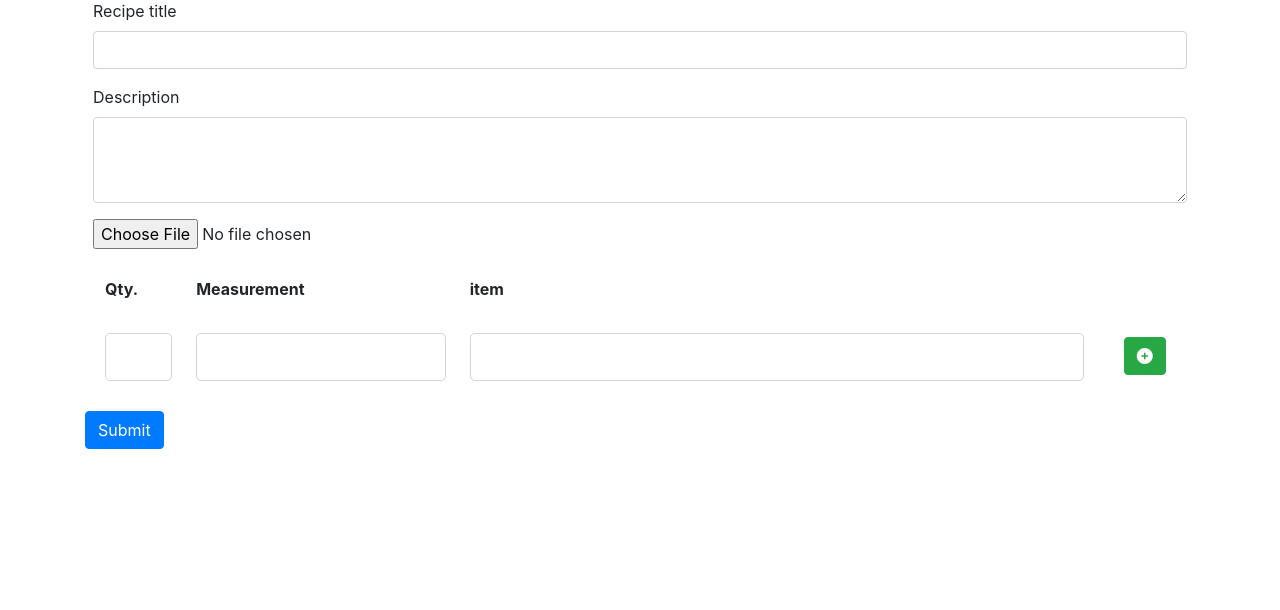
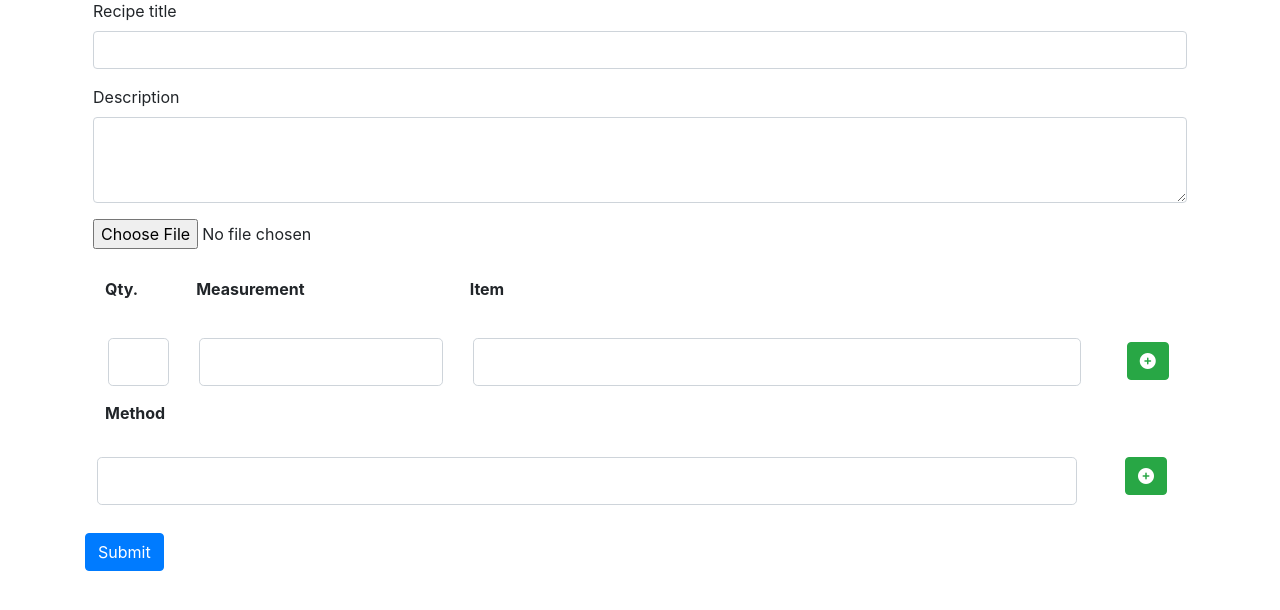
Before and after one commit to Code-Institute-Submissions/wfpblife, a Flask app: page /submit_recipe in a window 1280 px wide. Shown: the part 94-704 px from the top of the page. Run offline with Flask 2, Linux system fonts and the light colour scheme; the visitor is signed in with stand-in values (Sample User, id 1); lists and menus that the app fills with data are empty; some libraries are stand-ins or nearby versions.

Commit message:
dynamic ingredient & method fields; image upload

```diff
--- a/wfpblife/forms.py
+++ b/wfpblife/forms.py
@@ -1,5 +1,5 @@
 from flask_wtf import FlaskForm
-from wtforms import StringField, PasswordField, SubmitField, BooleanField, SelectField, TextAreaField, FieldList, FormField, Form
+from wtforms import StringField, PasswordField, SubmitField, BooleanField, SelectField, TextAreaField, FieldList, FormField, Form, IntegerField, DateField
 from wtforms.validators import DataRequired, Length, Email, EqualTo
 
 
@@ -28,4 +28,5 @@ class LoginForm(FlaskForm):
 class IngredientsForm(FlaskForm):
     quantity = StringField('Qty.', validators= [DataRequired()])
     measurement = StringField('Measurement', validators= [DataRequired()])
-    item = StringField('item', validators= [DataRequired()])
+    item = StringField('Item', validators= [DataRequired()])
+    method = StringField('Method', validators=[DataRequired()])
--- a/wfpblife/routes.py
+++ b/wfpblife/routes.py
@@ -5,6 +5,9 @@ from flask import redirect, request, render_template, url_for, flash, session
 from datetime import datetime
 from wfpblife.forms import SignUpForm, LoginForm, IngredientsForm
 from wfpblife import app, db, cloudinary
+
+from cloudinary import CloudinaryImage
+
 
 
 @app.route('/')
@@ -15,7 +18,7 @@ def index():
 
     # Get the five more recently published recipes
     from wfpblife.latest_recipes import latest_recipes
-    recipes = db.recipes.aggregate(latest_recipes, allowDiskUse = True)
+    recipes = db.recipes.aggregate(latest_recipes, allowDiskUse = False)
 
     from wfpblife.most_popular_recipe import mpr
     mpr = db.recipes.aggregate(mpr, allowDiskUse = False)
@@ -96,8 +99,14 @@ def submit_recipe():
     if 'email' in session:
         if request.method == 'POST':
 
+            # Get the file and upload to cloudinary
             file = request.files['file']
             image = cloudinary.uploader.upload(file)
+
+            # Upload a resized version of image (360 x 270)
+            image_small = cloudinary.uploader.upload(
+                image['url'], upload_preset='bnpfces4')
+
 
             user = db.users.find_one({"email": session['email']})
 
@@ -107,7 +116,11 @@ def submit_recipe():
                 measurement = data['measurement']
                 item = data['item']
 
+            for method in data['method']:
+                method = data['method']
+
             ingredients = []
+            instructions = []
 
             for i in range(len(quantity)):
                 ingredients.append({
@@ -116,14 +129,23 @@ def submit_recipe():
                     'item': item[i]
                 })
 
+            for j in range(len(method)):
+                instructions.append({
+                    'step': j+1.0,
+                    'text': method[j]
+                })
+
             inserted_recipe = db.recipes.insert_one({
                 'user_id': user['_id'],
                 'date_added': datetime.utcnow(),
                 'title': request.form.get('title'),
                 'description': request.form.get('description'),
                 'image': image['url'],
-                'ingredients': ingredients
+                'image_small': image_small['url'],
+                'ingredients': ingredients,
+                'method': instructions
             }, {"w": "majority"})
+
             recipe = db.recipes.find_one({"_id": inserted_recipe.inserted_id})
             return render_template('recipe.html', recipe=recipe)
     else:
--- a/wfpblife/templates/submit_recipe.html
+++ b/wfpblife/templates/submit_recipe.html
@@ -22,7 +22,7 @@
         </div>
         <div class="from-group">
             <table class="table table-borderless">
-                <thead>
+                <tbody>
                     <tr class="row ingredients-row mx-2">
                         <th class="col-sm-1">
                             {{ form.quantity.label(class="form-control-label") }}
@@ -34,8 +34,8 @@
                             {{ form.item.label(class="form-control-label") }}
                         </th>
                     </tr>
-                </thead>
-                <tbody id="dynamic_row">
+                    <tr class="row-ingredients">
+                        <table id="dynamic-ingredient-row">
                             <tr class="row ingredients-row mx-2">
                                 <td class="col-sm-1">
                                     {{ form.quantity(class="form-control form-control-lg") }}
@@ -47,7 +47,28 @@
                                     {{ form.item(class="form-control form-control-lg") }}
                                 </td>
                                 <td class="text-right col-sm-1 mt-1">
-                            <button type="button" id="add" class="btn btn-success mx-sm-3 mb-2"><i class="fas fa-plus-circle"></i></button>
+                                    <button type="button" id="add" class="btn btn-success mx-sm-3 mb-2"><i
+                                            class="fas fa-plus-circle"></i></button>
+                                </td>
+                            </tr>
+                        </table>
+                    </tr>
+                </tbody>
+            </table>
+            <table class="table table-borderless">
+                <tbody id="dynamic-method-row">
+                    <tr class="row method-row mx-2">
+                        <th class="col-sm-11">
+                            {{ form.method.label(class="form-control-label") }}
+                        </th>
+                    </tr>
+                    <tr class="row-method mx-2">
+                        <td class="col-sm-10">
+                            {{ form.method(class="form-control form-control-lg") }}
+                        </td>
+                        <td class="text-right col-sm-1 mt-1">
+                            <button type="button" id="add-method" class="btn btn-success mx-sm-3 mb-2"><i
+                                    class="fas fa-plus-circle"></i></button>
                         </td>
                     </tr>
                 </tbody>
@@ -64,11 +85,28 @@
 
                 $('#add').click( () => {
                     i++;
-                    $('#dynamic_row').append('<tr class="row mx-2" id="row'+i+'"><td class="col-sm-1">{{ form.quantity(class="form-control form-control-lg") }}</td><td class="col-sm-3">{{ form.measurement(class="form-control form-control-lg") }}</td><td class="col-sm-7">{{ form.item(class="form-control form-control-lg") }}</td><td class="text-right col-sm-1 mt-1"><button type="button" id="'+i+'" class="btn btn-danger btn-remove mx-sm-3 mb-2"><i class="fas fa-minus-circle"></i></button></td></tr>');
-                })
+
+                    $('#dynamic-ingredient-row').append('<tr class="row ingredients-row mx-2" id="row'+i+'"><td class="col-sm-1">{{ form.quantity(class= "form-control form-control-lg") }}</td><td class="col-sm-3">{{ form.measurement(class= "form-control form-control-lg") }}</td><td class="col-sm-7">{{ form.item(class= "form-control form-control-lg") }}</td><td class="text-right col-sm-1 mt-1"><button type="button" id="'+i+'" class="btn btn-danger btn-remove-ingredient mx-sm-3 mb-2"><i class="fas fa-minus-circle"></i></button></td></tr>');
                 })
 
-            $(document).on('click', '.btn-remove', function() {
+                 var j = 1;
+
+                 $('#add-method').click( () => {
+                     j++;
+                     $('#dynamic-method-row').append('<tr class="row-method mx-2" id="row'+j+'"><td class="col-sm-10">{{ form.method(class="form-control form-control-lg") }}</td><td class="text-right col-sm-1 mt-1"><button type="button" id="'+j+'" class="btn btn-danger btn-remove-method mx-sm-3 mb-2"><i class="fas fa-minus-circle"></i></button></td></tr>');
+                })
+
+
+
+            })
+
+            $(document).on('click', '.btn-remove-ingredient', function() {
+                var button_id = this.id;
+                $('#row'+button_id+'').remove();
+            })
+
+            $(document).on('click', '.btn-remove-method', function() {
+                console.log(this.id)
                 var button_id = this.id;
                 $('#row'+button_id+'').remove();
             })
```
Also changed, not shown: wfpblife/static/images/Big-Breakfast-Burrito_erxcwm.jpg (added). Lines whose indentation alone changed are shown as unchanged.
